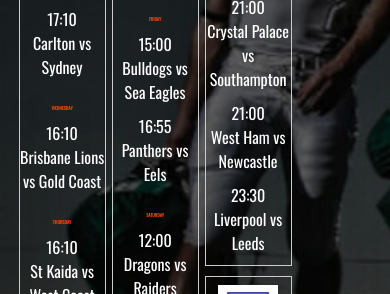
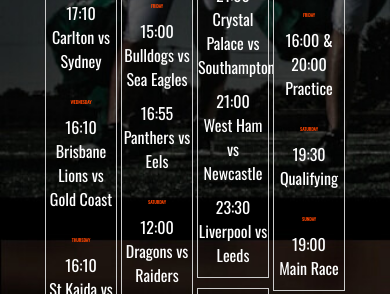
Before and after one commit to jhilmil29/Frazer-s, a plain HTML site: page index.html in a window 390 px wide. Shown: the part 374-668 px from the top of the page. Drawn offline with nearby package versions, Linux system fonts and the light colour scheme; a web font is replaced by a local one.

Commit message:
Fourth Commit

```diff
--- a/app.css
+++ b/app.css
@@ -224,9 +224,9 @@ h2 {
     }
 
     .card {
-        margin: 10px 3px;
+        margin: 10px 2px;
         border: 1px solid #ccc;
         display: block;
-        width: 85px;
+        width: 70px;
     }
 }
```
